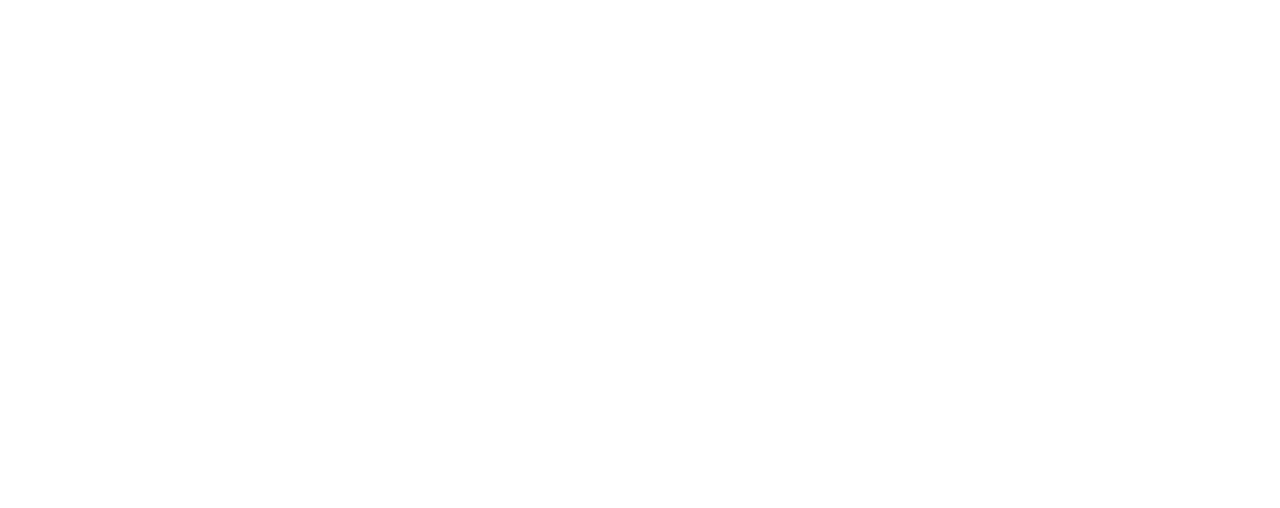
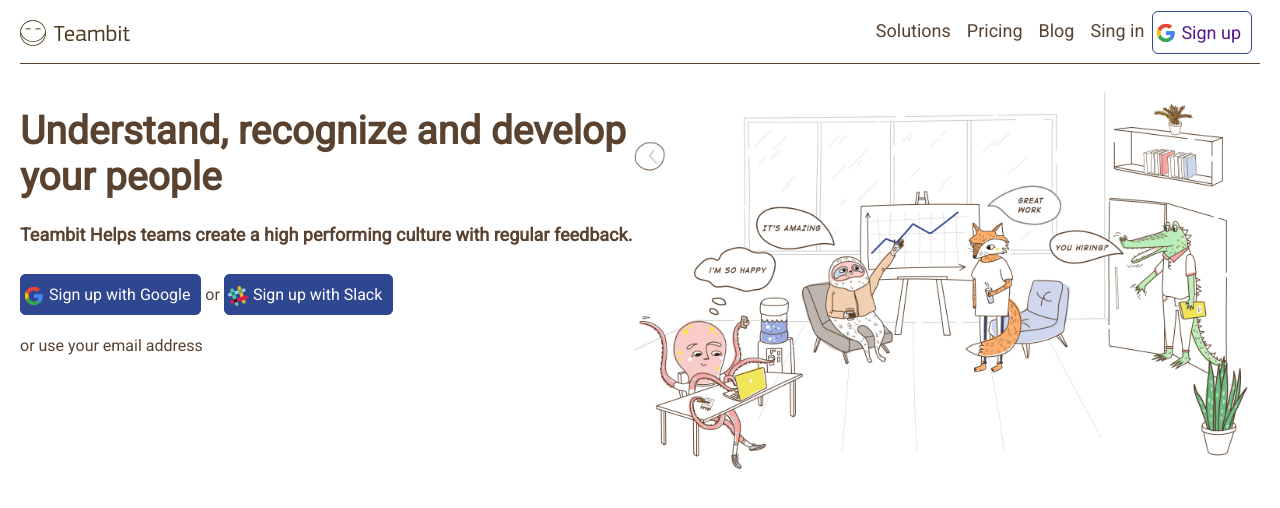
Before and after one commit to AndreaZenz/node-sass-teambit, a website: page index.html in a window 1280 px wide. Drawn offline with nearby package versions, Linux system fonts and the light colour scheme; files that its build step writes are made by us from their sources.

Commit message:
header and first section completed

```diff
--- a/index.html
+++ b/index.html
@@ -1,19 +1,62 @@
 <!DOCTYPE html>
 <html lang="en">
+
 <head>
     <meta charset="UTF-8">
     <meta http-equiv="X-UA-Compatible" content="IE=edge">
     <meta name="viewport" content="width=device-width, initial-scale=1.0">
+    <link rel="preconnect" href="https://fonts.gstatic.com">
+    <link href="https://fonts.googleapis.com/css2?family=Roboto:ital,wght@0,100;0,300;0,400;1,100;1,300&display=swap"
+        rel="stylesheet">
     <link rel="stylesheet" href="dist/app.css">
-    <title>Document</title>
+    <title>Teambit</title>
 </head>
+
 <body>
 
     <header>
+        <div class="container">
+            <nav>
+                <div class="logo">
+                    <img src="public\imgs\logo.svg" alt="TeambitLogo">
+                </div>
 
+                <ul>
+                    <li><a href="#">Solutions</a></li>
+                    <li><a href="#">Pricing</a></li>
+                    <li><a href="#">Blog</a></li>
+                    <li><a href="#">Sing in</a></li>
+                    <span>
+                        <a href="">Sign up <img src="public\imgs\google-logo.svg" alt="GoogleLogo"></a>
+                    </span>
+                </ul>
+            </nav>
+        </div>
     </header>
 
+
+
     <main>
+        <!-- first section -->
+        <div class="container flex-container">
+            <div class="left">
+                <h1>Understand, recognize and develop your people</h1>
+                <h2>Teambit Helps teams create a high performing culture with regular feedback.</h2>
+                <div class="button-container">
+                    <span><a href="#"> <img src="public\imgs\google-logo.svg" alt="Google logo"> Sign up with Google</a></span> or
+                    <span><a href="#"> <img src="public\imgs\slack-logo.svg" alt="Slack logo"> Sign up with Slack</a></span>
+                </div>
+                <span>or use your email address</span>
+
+
+
+            </div>
+            <div class="right">
+                <img src="public\imgs\illustration-main.jpg" alt="AnimalMeetings">
+            </div>
+        </div>
+        <!-- second section -->
+
 
     </main>
 
@@ -21,4 +64,5 @@
 
     </footer>
 </body>
+
 </html>
--- /dev/null
+++ b/mix-manifest.json
@@ -0,0 +1,3 @@
+{
+    "/dist/app.css": "/dist/app.css"
+}
--- a/src/partials/common.scss
+++ b/src/partials/common.scss
@@ -3,3 +3,21 @@
     margin: 0;
     box-sizing: border-box;
 }
+
+.container{
+    max-width: 1240px;
+    margin: auto;
+}
+
+body{
+    font-family: $font_type;
+
+}
+
+a{
+    text-decoration: none;
+}
+
+.flex-container{
+    display: flex;
+}
--- a/src/partials/header.scss
+++ b/src/partials/header.scss
@@ -0,0 +1,36 @@
+nav{
+    display: flex;
+    justify-content: space-between;
+    margin: 20px 0;
+    font-size: $normal_font;
+    border-bottom: 1px solid $text_color;
+    ul{
+        list-style: none;
+        display: flex;
+        margin: 0 $avarage_spaces;
+
+        li{
+            margin: 0 $avarage_spaces;
+            a{
+                color: $text_color;
+            }
+        }
+        span{
+            display: block;
+            border:1px solid $button_color;
+            color: $button_color;
+            border-radius: 6px;
+            font-family: $font_type;
+            padding: 10px;
+            position: relative;
+            transform: translate(0,-9px);
+            padding-left: 28px;
+            img{
+                width: 20px;
+                position: absolute;
+                left: 3px;
+                top: 11px;
+            }
+        }
+    }
+}
--- a/src/partials/main.scss
+++ b/src/partials/main.scss
@@ -1,3 +1,49 @@
-*{
+//first section
 
+
+.left{
+    margin:  $avarage_spaces 0;
+    width: calc(99% / 2);
+    display: inline-block;
+    color: $text_color;
+    h1{
+        font-size: $biggest_font;
+        padding: $avarage_spaces*2 0;
+    }
+    h2{
+        font-size: $normal_font;
+        padding: $avarage_spaces 0;
+    }
+    .button-container{
+        margin: $avarage_spaces*4 0;
+        span{
+            background-color: $button_color;
+            border:1px solid $button_color;
+            border-radius: 6px;
+            font-family: $font_type;
+            padding: 10px;
+            position: relative;
+            transform: translate(0,-9px);
+            padding-left: 28px;
+            a{
+                color: white;
+            }
+
+            img{
+                width: 20px;
+                position: absolute;
+                left: 3px;
+                top: 11px;
+            }
+        }
+    }
 }
+
+.right{
+    margin:  $avarage_spaces 0;
+    width: calc(99% / 2);
+    display: inline-block;
+    img{
+        width: 100%;
+    }
+}
--- a/src/partials/variables.scss
+++ b/src/partials/variables.scss
@@ -4,6 +4,10 @@
 $button_color: #2e4790;
 
 //fonts
-$biggest_font: 30px;
-$medium_font: 22px;
-$normal_font: 14px;
+$biggest_font: 39px;
+$medium_font: 24px;
+$normal_font: 18px;
+$font_type: 'Roboto', sans-serif;
+
+//spaces
+$avarage_spaces: 8px;
```
Also changed, not shown: dist/app.css (added).
